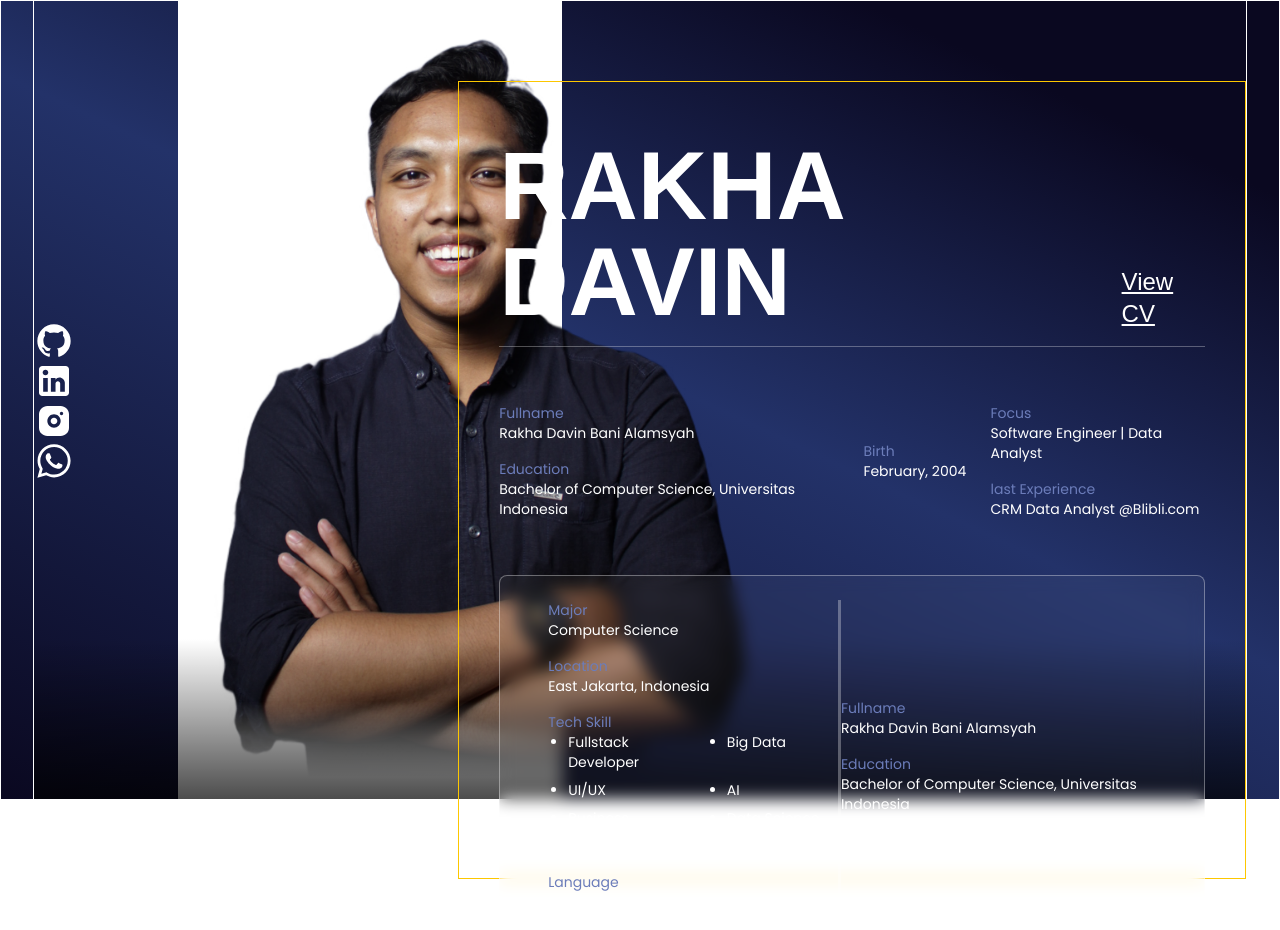
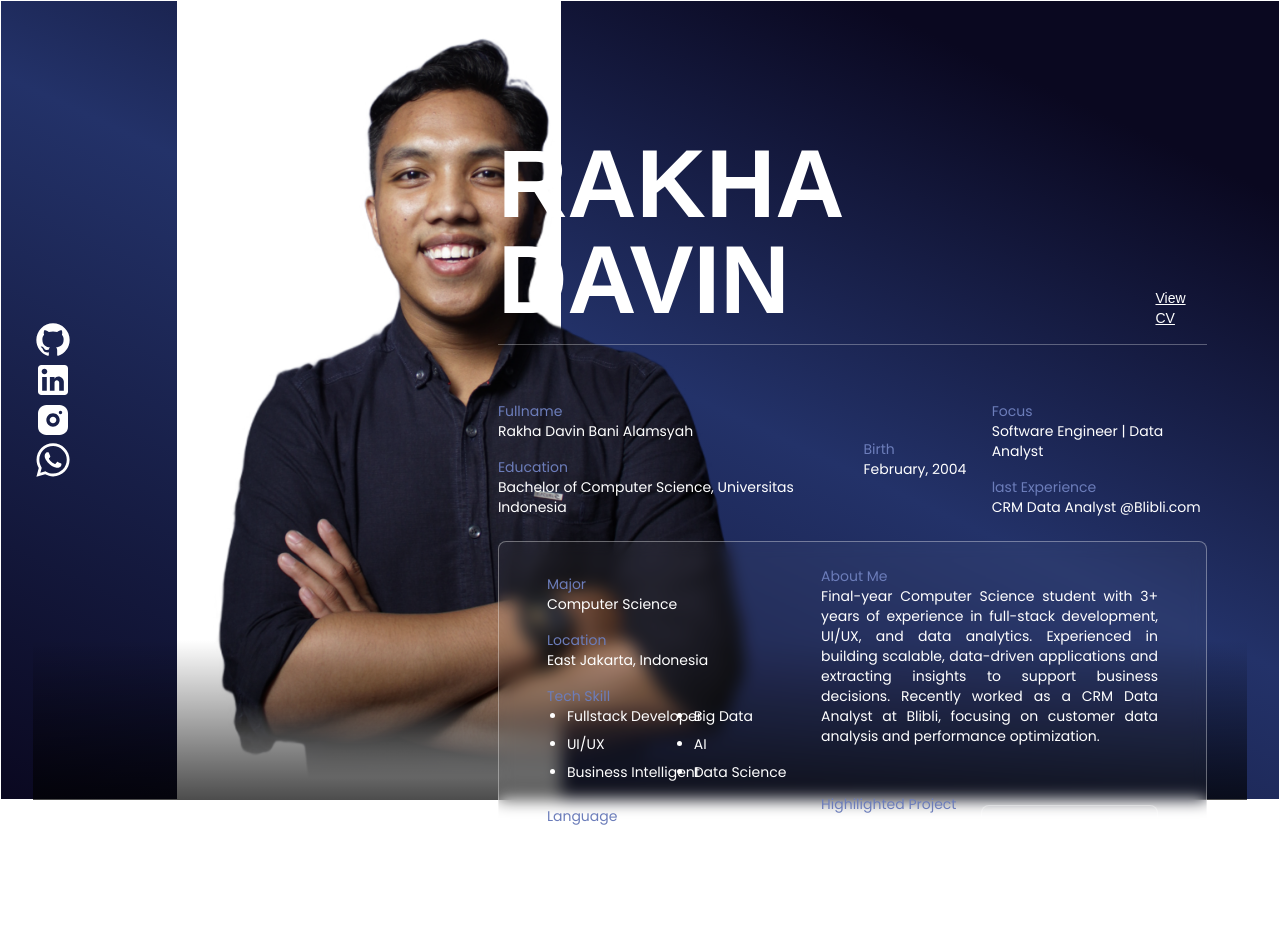
Before and after one commit to rakhadavin/portofolio, a Next.js app: page / in a window 1280 px wide. Shown: the top 930 px of the page. Built offline with nearby package versions, Linux system fonts and the light colour scheme.

Commit message:
feat: completed structural and content landing page

```diff
--- a/src/pages/home/landingPage/LandingPage.tsx
+++ b/src/pages/home/landingPage/LandingPage.tsx
@@ -3,7 +3,7 @@ import Image from "next/image";
 import Link from "next/link";
 const LandingPage = () => {
     return (
-        <section className='relative h-screen w-full border border-white '>
+        <section className='relative h-screen w-full '>
             <div className='sosmed-logo  w-max h-screen flex flex-col justify-center'>
                 <Link href="https://github.com/rakhadavin" target="_blank">
                     <Image src={"/github.svg"} width={40} height={40} alt={"GitHub"} />
@@ -28,17 +28,19 @@ const LandingPage = () => {
             <div className="pointer-events-none absolute bottom-0 left-0 right-0 h-40 bg-gradient-to-t from-black/70 to-transparent z-20" />
 
 
-            <div className=" details-Section absolute top-20 right-0 h-full w-[65%] border border-yellow-400 p-10 z-1000 flex flex-col gap-8">
+            <div className=" details-Section absolute top-20 right-0 h-max w-[65%]  p-10 z-1000 flex flex-col gap-8">
                 <div className="flex flex-col mb-6">
                     <div className="flex flex-row gap-5 justify-between items-end py-4">
                         <h1 className="text-white font-josefinSans text-8xl uppercase font-bold">Rakha Davin</h1>
-                        <Link href="/cv" className="text-white underline">View CV</Link>
+                        <Link href="/cv" className="text-white underline text-sm font-light">View CV</Link>
                     </div>
                     <div className="h-px w-full bg-white/30" />
                 </div>
 
 
-                <div className="flex flex-row gap-4 mb-6 text-white font-poppins text-sm w-full justify-between  items-center">
+                <div className="flex flex-col justify-evenly h-max">
+
+                    <div className=" container-details1 flex flex-row gap-4 mb-6 text-white font-poppins text-sm w-full justify-between  items-center">
                         <div className="flex flex-col ">
                             <div>
                                 <p className="text-secondary">Fullname</p>
@@ -71,11 +73,10 @@ const LandingPage = () => {
                         </div>
                     </div>
 
-                <div className="border border-white/35 bg-white/4 backdrop-blur-sm rounded-lg py-6 px-12 text-white font-poppins text-sm w-full h-max flex flex-row justify-evenly items-center h-full">
+                    <div className=" container-details2 border border-white/35 bg-white/4 backdrop-blur-sm rounded-lg py-6 text-white font-poppins text-sm w-full flex flex-row  justify-center gap-12 items-center h-max px-12 text-justify">
 
-                    <div className="left-sided">
-                        <div className="flex flex-col ">
-                            <div>
+                        <div className="left-sided flex flex-col w-screen">
+                            <div className=" ">
                                 <p className="text-secondary">Major</p>
                                 <p>Computer Science</p>
                             </div>
@@ -85,7 +86,7 @@ const LandingPage = () => {
                             </div>
                             <div className="mt-4 ">
                                 <p className="text-secondary">Tech Skill</p>
-                                <ul className="grid grid-cols-2 gap-x-12 list-disc pl-5 space-y-2 text-white">
+                                <ul className="w-full grid grid-cols-2 gap-x-24 list-disc pl-5 space-y-2 text-white whitespace-nowrap">
                                     <li>Fullstack Developer</li>
                                     <li>Big Data</li>
                                     <li>UI/UX</li>
@@ -96,22 +97,39 @@ const LandingPage = () => {
                             </div>
                             <div className="mt-4 ">
                                 <p className="text-secondary">Language</p>
-                                <p>Indonesia | Engish</p>
-                            </div>
+                                <p>Indonesia | English</p>
                             </div>
                         </div>
 
-                    <div className="w-1 h-full bg-white/30" />
+                        {/* VERTIICAL LINE */}
+                        <div className="w-1 h-full bg-white/30">
+
+
+                        </div>
+
+                        {/* VERTIICAL LINE */}
+
+
 
                         <div className="right-sided">
                             <div className="flex flex-col ">
                                 <div>
-                                <p className="text-secondary">Fullname</p>
-                                <p>Rakha Davin Bani Alamsyah</p>
+                                    <p className="text-secondary">About Me</p>
+                                    <p>Final-year Computer Science student with 3+ years of experience in full-stack development, UI/UX, and data analytics. Experienced in building scalable, data-driven applications and extracting insights to support business decisions. Recently worked as a CRM Data Analyst at Blibli, focusing on customer data analysis and performance optimization.</p>
                                 </div>
-                            <div className="mt-4 ">
-                                <p className="text-secondary">Education</p>
-                                <p>Bachelor of Computer Science, Universitas Indonesia</p>
+
+                                <div className="last-section-right flex flex-row mt-12 items-center justify-center">
+                                    <div className=" w-full ">
+                                        <p className="text-secondary">Highilighted Project</p>
+                                        <Link href="/cv" className="text-white underline text-sm font-light">DPM UI Company Profile</Link>
+
+                                    </div>
+                                    <div className="text-nowrap bg-white/7 backdrop-blur-sm w-max px-4 py-2 rounded-lg text-white text-sm flex flex-row items-center justify-evenly gap-2 border border-white/35">
+                                        Discover My Projects
+                                    </div>
+
+
+
                                 </div>
                             </div>
                         </div>
@@ -122,6 +140,10 @@ const LandingPage = () => {
 
 
                     </div>
+
+                </div>
+
+
 
 
 
```
Lines whose indentation alone changed are shown as unchanged.
